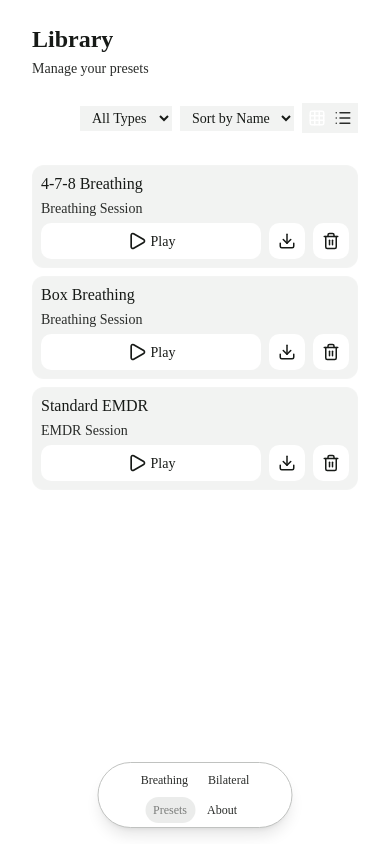
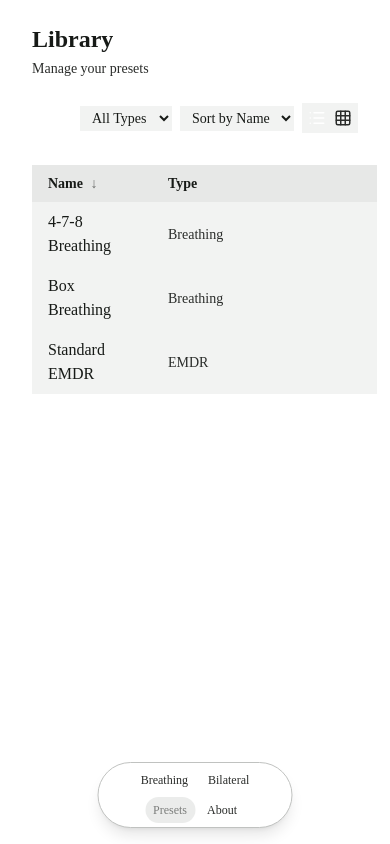
Before and after one commit to jw-rae/wellness-app, a Vue app: page /presets in a window 390 px wide. Built offline with nearby package versions, Linux system fonts and the light colour scheme.

Commit message:
table responsiveness preset name edit

```diff
--- a/src/components/preset/PresetCard.vue
+++ b/src/components/preset/PresetCard.vue
@@ -1,14 +1,29 @@
 <template>
   <div class="preset-card">
     <div class="card-content">
-      <h3 class="preset-name">{{ preset.name }}</h3>
+      <input
+        v-if="isEditing"
+        ref="nameInput"
+        v-model="editedName"
+        class="preset-name-input"
+        @blur="handleSave"
+        @keyup.enter="handleSave"
+        @keyup.escape="handleCancel"
+      />
+      <h3 v-else class="preset-name">{{ String(preset.name || 'Untitled') }}</h3>
       <p class="preset-type">{{ typeLabel }}</p>
     </div>
 
     <div class="card-actions">
-      <button class="btn-play" @click="$emit('play', preset)">
-        <Play :size="20" />
+      <button class="btn-play" style="min-width:28px;min-height:28px;padding:2px 8px;" @click="$emit('play', preset)">
+        <Play :size="16" />
         <span>Play</span>
+      </button>
+      <button v-if="isEditing" class="btn-icon btn-save" @click="handleSave" title="Save preset name">
+        <Check :size="16" />
+      </button>
+      <button v-else class="btn-icon btn-edit" @click="startEditing" title="Rename preset">
+        <Pencil :size="14" />
       </button>
       <button class="btn-icon" @click="$emit('export', preset)" title="Export preset">
         <Download :size="18" />
@@ -21,8 +36,8 @@
 </template>
 
 <script setup>
-import { computed } from 'vue';
-import { Play, Download, Trash2 } from 'lucide-vue-next';
+import { ref, computed, nextTick } from 'vue';
+import { Play, Download, Trash2, Pencil, Check } from 'lucide-vue-next';
 
 const props = defineProps({
   preset: {
@@ -31,7 +46,11 @@ const props = defineProps({
   }
 });
 
-defineEmits(['play', 'export', 'delete']);
+const emit = defineEmits(['play', 'export', 'delete', 'rename', 'update']);
+
+const isEditing = ref(false);
+const editedName = ref('');
+const nameInput = ref(null);
 
 const typeLabel = computed(() => {
   const labels = {
@@ -42,12 +61,32 @@ const typeLabel = computed(() => {
   };
   return labels[props.preset.type] || 'Session';
 });
+
+const startEditing = async () => {
+  isEditing.value = true;
+  editedName.value = String(props.preset.name || '');
+  await nextTick();
+  nameInput.value?.focus();
+  nameInput.value?.select();
+};
+
+const handleSave = () => {
+  if (isEditing.value && editedName.value.trim()) {
+    emit('update', { ...props.preset, name: editedName.value.trim() });
+  }
+  isEditing.value = false;
+};
+
+const handleCancel = () => {
+  isEditing.value = false;
+  editedName.value = String(props.preset.name || '');
+};
 </script>
 
 <style scoped>
 .preset-card {
   background: var(--color-surface-secondary);
-  border: 1px solid rgba(255, 255, 255, 0.1);
+  border: 1px solid var(--color-border-secondary);
   border-radius: 12px;
   padding: var(--space-sm);
   display: flex;
@@ -58,8 +97,8 @@ const typeLabel = computed(() => {
 }
 
 .preset-card:hover {
-  border-color: rgba(255, 255, 255, 0.2);
-  box-shadow: 0 2px 8px rgba(0, 0, 0, 0.1);
+  border-color: var(--color-border-focus);
+  box-shadow: 0 2px 8px var(--color-shadow, rgba(0,0,0,0.07));
 }
 
 .card-content {
@@ -72,6 +111,10 @@ const typeLabel = computed(() => {
   color: var(--color-text-primary);
   margin: 0 0 var(--space-xs) 0;
   word-break: break-word;
+  white-space: nowrap;
+  overflow: hidden;
+  text-overflow: ellipsis;
+  max-width: 100%;
 }
 
 .preset-type {
@@ -88,7 +131,7 @@ const typeLabel = computed(() => {
 .btn-play {
   background: var(--color-surface-primary);
   color: var(--color-text-primary);
-  border: 1px solid rgba(255, 255, 255, 0.15);
+  border: 1px solid var(--color-border-secondary);
   border-radius: 10px;
   padding: var(--space-xs) var(--space-md);
   font-size: var(--font-size-sm);
@@ -103,7 +146,7 @@ const typeLabel = computed(() => {
 }
 
 .btn-play:hover {
-  border-color: rgba(255, 255, 255, 0.3);
+  border-color: var(--color-border-focus);
   background: var(--color-surface-secondary);
   transform: translateY(-1px);
 }
@@ -114,7 +157,7 @@ const typeLabel = computed(() => {
 
 .btn-icon {
   background: var(--color-surface-primary);
-  border: 1px solid rgba(255, 255, 255, 0.15);
+  border: 1px solid var(--color-border-secondary);
   border-radius: 10px;
   padding: var(--space-xs);
   cursor: pointer;
@@ -128,13 +171,54 @@ const typeLabel = computed(() => {
 }
 
 .btn-icon:hover {
-  border-color: rgba(255, 255, 255, 0.3);
+  border-color: var(--color-border-focus);
   background: var(--color-surface-secondary);
 }
 
 .btn-delete:hover {
   border-color: var(--color-error);
   color: var(--color-error);
-  background: rgba(239, 68, 68, 0.1);
+  background: var(--color-error-bg, #fef2f2);
+}
+
+.preset-name-input {
+  width: 100%;
+  padding: var(--space-xs) var(--space-sm);
+  font-size: var(--font-size-base);
+  font-weight: var(--font-weight-medium);
+  color: var(--color-text-primary);
+  background: var(--color-surface-secondary);
+  border: 2px solid var(--color-accent);
+  border-radius: var(--radius-md);
+  outline: none;
+  margin: 0 0 var(--space-xs) 0;
+}
+
+.preset-name-input:focus {
+  border-color: var(--color-accent);
+}
+
+.btn-save {
+  background: var(--color-surface-tertiary) !important;
+  border: 2px solid var(--color-border-focus) !important;
+  color: var(--color-text-link) !important;
+  box-shadow: 0 0 0 1.5px var(--color-border-focus), 0 0 6px var(--color-border-focus);
+}
+
+.btn-save:hover {
+  background: var(--color-surface-secondary) !important;
+  border: 2px solid var(--color-border-focus) !important;
+  color: var(--color-text-link-hover) !important;
+  transform: scale(1.05);
+  box-shadow: 0 0 0 2px var(--color-border-focus), 0 0 10px var(--color-border-focus);
+}
+
+.btn-edit {
+  /* No special style, matches .btn-icon */
+  border-color: var(--color-border-focus);
+  background: var(--color-surface-secondary);
+  color: var(--color-text-primary);
+  transform: none;
+  box-shadow: none;
 }
 </style>
--- a/src/components/preset/PresetTableRow.vue
+++ b/src/components/preset/PresetTableRow.vue
@@ -1,11 +1,28 @@
 <template>
   <tr class="table-row">
-    <td class="cell-name">{{ preset.name }}</td>
+    <td class="cell-name">
+      <input
+        v-if="isEditing"
+        ref="nameInput"
+        v-model="editedName"
+        class="table-name-input"
+        @blur="handleSave"
+        @keyup.enter="handleSave"
+        @keyup.escape="handleCancel"
+      />
+      <span v-else>{{ String(preset.name || 'Untitled') }}</span>
+    </td>
     <td class="cell-type">{{ typeLabel }}</td>
-    <td class="cell-date">{{ formattedDate }}</td>
+    <td class="cell-date responsive-date">{{ formattedDate }}</td>
     <td class="cell-actions">
       <button class="btn-icon-small" @click="$emit('play', preset)" title="Play">
         <Play :size="16" />
+      </button>
+      <button v-if="isEditing" class="btn-icon-small btn-save" @click="handleSave" title="Save preset name">
+        <Check :size="16" />
+      </button>
+      <button v-else class="btn-icon-small btn-edit" @click="startEditing" title="Rename preset">
+        <Pencil :size="14" />
       </button>
       <button class="btn-icon-small" @click="$emit('export', preset)" title="Export">
         <Download :size="16" />
@@ -18,8 +35,8 @@
 </template>
 
 <script setup>
-import { computed } from 'vue';
-import { Play, Download, Trash2 } from 'lucide-vue-next';
+import { ref, computed, nextTick } from 'vue';
+import { Play, Download, Trash2, Pencil, Check } from 'lucide-vue-next';
 
 const props = defineProps({
   preset: {
@@ -28,7 +45,11 @@ const props = defineProps({
   }
 });
 
-defineEmits(['play', 'export', 'delete']);
+const emit = defineEmits(['play', 'export', 'delete', 'rename', 'update']);
+
+const isEditing = ref(false);
+const editedName = ref('');
+const nameInput = ref(null);
 
 const typeLabel = computed(() => {
   const labels = {
@@ -45,6 +66,26 @@ const formattedDate = computed(() => {
   const date = new Date(props.preset.created);
   return date.toLocaleDateString();
 });
+
+const startEditing = async () => {
+  isEditing.value = true;
+  editedName.value = String(props.preset.name || '');
+  await nextTick();
+  nameInput.value?.focus();
+  nameInput.value?.select();
+};
+
+const handleSave = () => {
+  if (isEditing.value && editedName.value.trim()) {
+    emit('update', { ...props.preset, name: editedName.value.trim() });
+  }
+  isEditing.value = false;
+};
+
+const handleCancel = () => {
+  isEditing.value = false;
+  editedName.value = String(props.preset.name || '');
+};
 </script>
 
 <style scoped>
@@ -112,4 +153,54 @@ const formattedDate = computed(() => {
   color: var(--color-error);
   background: rgba(239, 68, 68, 0.1);
 }
+
+.table-name-input {
+  width: 100%;
+  padding: var(--space-xs) var(--space-sm);
+  font-size: var(--font-size-base);
+  font-weight: var(--font-weight-medium);
+  color: var(--color-text-primary);
+  background: var(--color-surface-secondary);
+  border: 2px solid var(--color-accent);
+  border-radius: var(--radius-md);
+  outline: none;
+}
+
+.table-name-input:focus {
+  border-color: var(--color-accent);
+}
+
+.btn-save {
+  background: var(--color-surface-tertiary) !important;
+  border: 2px solid var(--color-border-focus) !important;
+  color: var(--color-text-link) !important;
+  box-shadow: 0 0 0 1.5px var(--color-border-focus), 0 0 6px var(--color-border-focus);
+}
+
+.btn-save:hover {
+  background: var(--color-surface-secondary) !important;
+  border: 2px solid var(--color-border-focus) !important;
+  color: var(--color-text-link-hover) !important;
+  transform: scale(1.05);
+  box-shadow: 0 0 0 2px var(--color-border-focus), 0 0 10px var(--color-border-focus);
+}
+
+.btn-edit {
+  /* No special style, matches .btn-icon-small */
+}
+
+.btn-edit:hover {
+  /* Remove any special hover styling, matches .btn-icon-small */
+  border-color: var(--color-border-hover);
+  background: var(--color-surface-tertiary);
+  color: var(--color-text-primary);
+  transform: none;
+  box-shadow: none;
+}
+
+@media (max-width: 700px) {
+  .responsive-date {
+    display: none !important;
+  }
+}
 </style>
--- a/src/components/preset/PresetsTab.vue
+++ b/src/components/preset/PresetsTab.vue
@@ -19,18 +19,18 @@
 
         <div class="view-toggle">
           <button
+            :class="['view-btn', { active: viewMode === 'table' }]"
+            @click="viewMode = 'table'"
+            title="Table view"
+          >
+            <List :size="18" />
+          </button>
+          <button
             :class="['view-btn', { active: viewMode === 'grid' }]"
             @click="viewMode = 'grid'"
             title="Grid view"
           >
             <Grid :size="18" />
-          </button>
-          <button
-            :class="['view-btn', { active: viewMode === 'table' }]"
-            @click="viewMode = 'table'"
-            title="Table view"
-          >
-            <List :size="18" />
           </button>
         </div>
       </div>
@@ -45,6 +45,7 @@
         @play="$emit('play', $event)"
         @export="$emit('export', $event)"
         @delete="$emit('delete', $event)"
+        @update="$emit('update', $event)"
       />
     </div>
 
@@ -65,7 +66,7 @@
               Date Created
               <span v-if="sortBy === 'date'">↓</span>
             </th>
-            <th>Actions</th>
+            <th></th>
           </tr>
         </thead>
         <tbody>
@@ -76,6 +77,7 @@
             @play="$emit('play', $event)"
             @export="$emit('export', $event)"
             @delete="$emit('delete', $event)"
+            @update="$emit('update', $event)"
           />
         </tbody>
       </table>
@@ -85,7 +87,7 @@
 
 <script setup>
 import { ref, computed } from 'vue';
-import { Grid, List } from 'lucide-vue-next';
+import { Grid, List, Pencil } from 'lucide-vue-next';
 import PresetCard from './PresetCard.vue';
 import PresetTableRow from './PresetTableRow.vue';
 
@@ -96,9 +98,9 @@ const props = defineProps({
   }
 });
 
-defineEmits(['play', 'export', 'delete']);
+defineEmits(['play', 'export', 'delete', 'rename']);
 
-const viewMode = ref('grid');
+const viewMode = ref('table');
 const filterType = ref('all');
 const sortBy = ref('name');
 
@@ -118,13 +120,13 @@ const filteredAndSortedPresets = computed(() => {
   // Sort
   const sorted = [...filtered].sort((a, b) => {
     if (sortBy.value === 'name') {
-      return a.name.localeCompare(b.name);
+      return String(a.name || '').localeCompare(String(b.name || ''));
     } else if (sortBy.value === 'date') {
       const dateA = new Date(a.created || 0);
       const dateB = new Date(b.created || 0);
       return dateB - dateA; // Newest first
     } else if (sortBy.value === 'type') {
-      return a.type.localeCompare(b.type);
+      return String(a.type || '').localeCompare(String(b.type || ''));
     }
     return 0;
   });
@@ -216,7 +218,7 @@ const filteredAndSortedPresets = computed(() => {
 }
 
 .presets-table-container {
-  overflow-x: auto;
+  overflow-x: visible !important;
 }
 
 .presets-table {
@@ -254,4 +256,69 @@ const filteredAndSortedPresets = computed(() => {
   margin-left: var(--space-xs);
   opacity: 0.6;
 }
+
+.presets-table th:nth-child(3),
+.presets-table td:nth-child(3) {
+  /* Date column */
+  min-width: 120px;
+  max-width: 160px;
+  width: 18%;
+}
+
+.presets-table th:nth-child(1),
+.presets-table td:nth-child(1) {
+  /* Name column */
+  min-width: 120px;
+  max-width: 260px;
+  width: 40%;
+  white-space: nowrap;
+  overflow: hidden;
+  text-overflow: ellipsis;
+}
+
+.presets-table th:nth-child(2),
+.presets-table td:nth-child(2) {
+  /* Type column */
+  min-width: 80px;
+  max-width: 120px;
+  width: 18%;
+}
+
+.presets-table th:nth-child(4),
+.presets-table td:nth-child(4) {
+  /* Actions column */
+  min-width: 120px;
+  max-width: 160px;
+  width: 24%;
+}
+
+@media (max-width: 700px) {
+  .presets-table th:nth-child(3),
+  .presets-table td:nth-child(3) {
+    display: none;
+  }
+  .presets-table th:nth-child(1),
+  .presets-table td:nth-child(1) {
+    max-width: 120px;
+    width: 50%;
+  }
+  .presets-table th:nth-child(2),
+  .presets-table td:nth-child(2) {
+    width: 25%;
+  }
+  .presets-table th:nth-child(4),
+  .presets-table td:nth-child(4) {
+    width: 25%;
+  }
+}
+
+.cell-actions {
+  opacity: 1 !important;
+  position: relative;
+  z-index: 1;
+}
+
+.table-row:hover .cell-actions {
+  opacity: 1 !important;
+}
 </style>
--- a/src/views/PresetsView.vue
+++ b/src/views/PresetsView.vue
@@ -14,6 +14,7 @@
         @play="handlePlayPreset"
         @export="handleExportPreset"
         @delete="handleDeletePreset"
+        @update="handleUpdatePreset"
       />
     </div>
 
@@ -62,10 +63,12 @@ function handlePlayPreset(preset) {
   // Store preset to be loaded by the view (same as import/drag-drop)
   if (preset.type === 'breathing') {
     sessionStorage.setItem('pendingBreathingPreset', JSON.stringify(preset));
+    sessionStorage.removeItem('pendingBilateralPreset');
     sessionStorage.setItem('collapsePanel', 'true'); // Collapse panel on play
     router.push('/breathing');
   } else if (preset.type === 'bilateral' || preset.type === 'emdr') {
     sessionStorage.setItem('pendingBilateralPreset', JSON.stringify(preset));
+    sessionStorage.removeItem('pendingBreathingPreset');
     sessionStorage.setItem('collapsePanel', 'true'); // Collapse panel on play
     router.push('/bilateral');
   }
@@ -92,6 +95,10 @@ function confirmDeleteAction() {
     deletePreset();
   }
   showDeleteModal.value = false;
+}
+
+function handleUpdatePreset(updatedPreset) {
+  presetStore.updatePreset(updatedPreset.id, updatedPreset);
 }
 </script>
 
```
